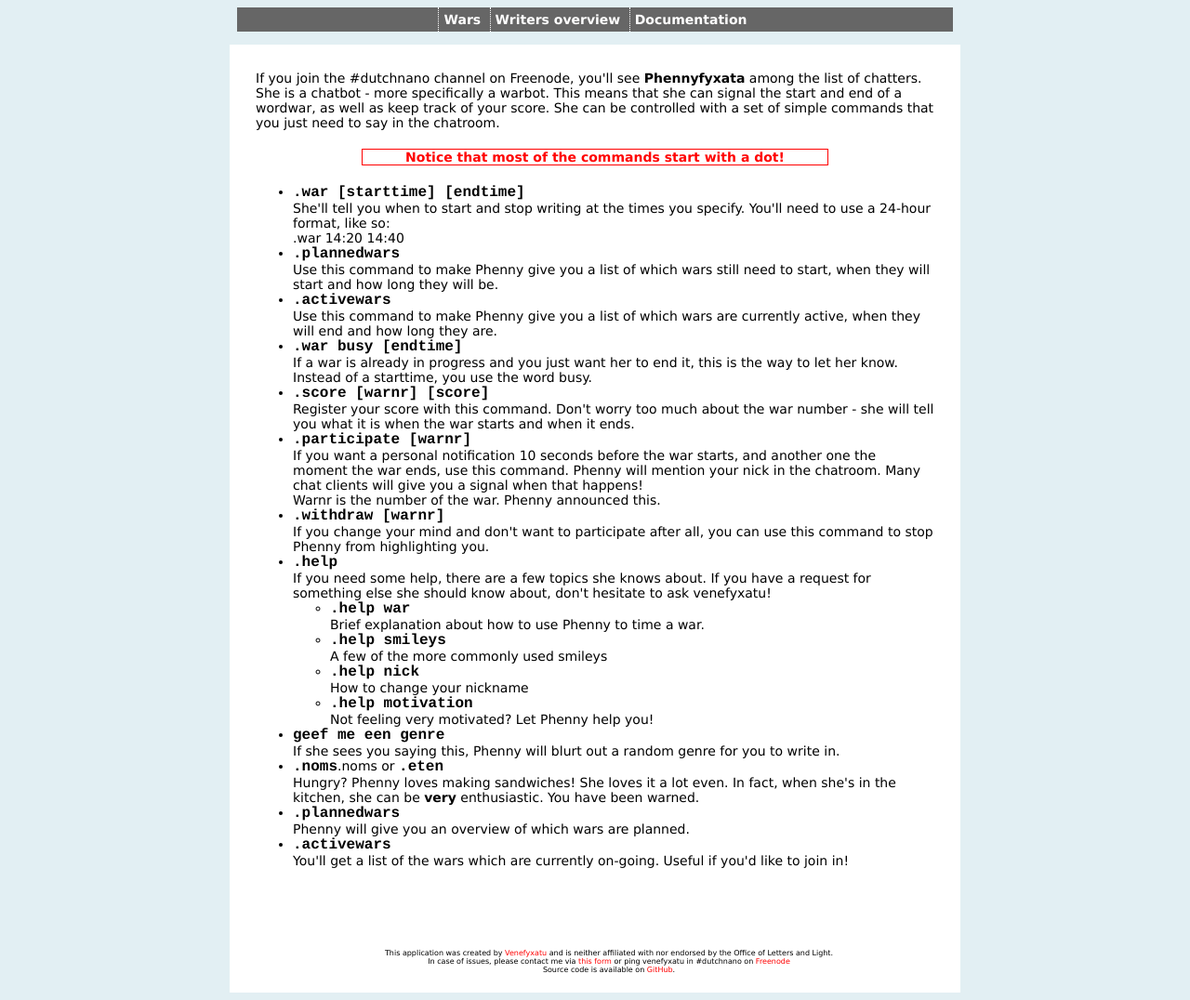
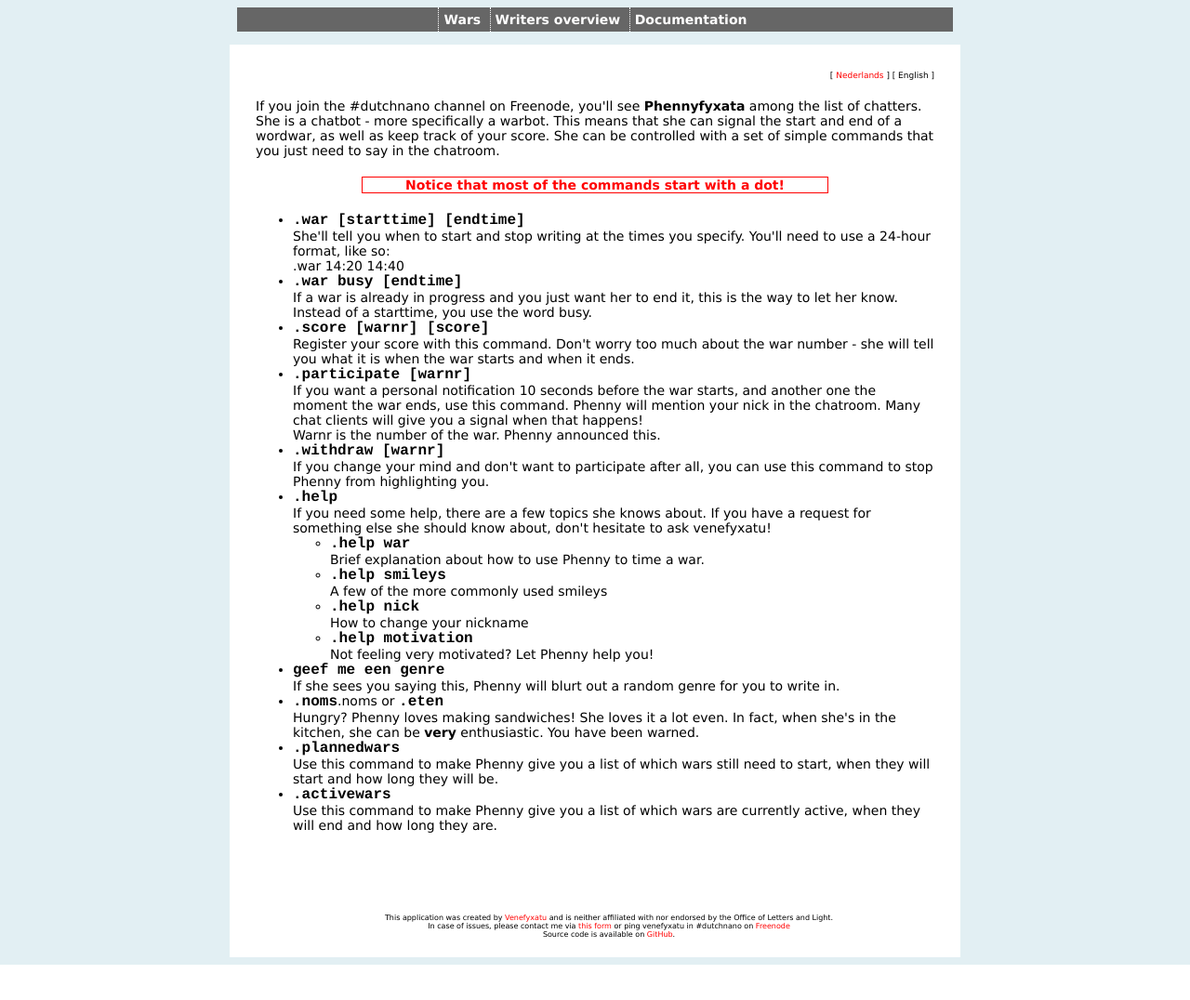
Before and after one commit to Venefyxatu/phennyfyxata, a Django app: template phennyfyxata/templates/scores/documentation.html in a window 1280 px wide. Shown: the whole page at 93% size. After the commit the page ends 1038 px from the top, so only its background shows below. Run offline with Django 3.2, Linux system fonts and the light colour scheme; the template is opened without the code that fills it, so the values that code supplies are empty.

Commit message:
Clean up documentation

```diff
--- a/phennyfyxata/templates/scores/documentation.html
+++ b/phennyfyxata/templates/scores/documentation.html
@@ -4,11 +4,9 @@
 
 {% block body %}
 
-<!--
 <div class="langmenu">
     [ <a href="/documentation/nl/">Nederlands</a> ] [ English ]
 </div>
--->
 
 {% trans "If you join the #dutchnano channel on Freenode, you'll see <b>Phennyfyxata</b> among the list of chatters. She is a chatbot - more specifically a warbot. This means that she can signal the start and end of a wordwar, as well as keep track of your score. She can be controlled with a set of simple commands that you just need to say in the chatroom.<br />" %}
 <div class="important">{% trans "Notice that most of the commands start with a dot!" %}</div>
@@ -17,10 +15,6 @@
     <li /><span class="command">.war [starttime] [endtime]</span><br />
     {% trans "She'll tell you when to start and stop writing at the times you specify. You'll need to use a 24-hour format, like so:" %}<br />
     .war 14:20 14:40
-    <li /><span class="command">.plannedwars</span><br />
-    {% trans "Use this command to make Phenny give you a list of which wars still need to start, when they will start and how long they will be." %}
-    <li /><span class="command">.activewars</span><br />
-    {% trans "Use this command to make Phenny give you a list of which wars are currently active, when they will end and how long they are." %}
     <li /><span class="command">.war busy [endtime]</span><br />
     {% trans "If a war is already in progress and you just want her to end it, this is the way to let her know. Instead of a starttime, you use the word busy." %}
     <li /><span class="command">.score [warnr] [score]</span><br />
@@ -47,9 +41,9 @@
     <li /><span class="command">.noms</span>.noms</span> or <span class="command">.eten</span><br />
     {% trans "Hungry? Phenny loves making sandwiches! She loves it a lot even. In fact, when she's in the kitchen, she can be <strong>very</strong> enthusiastic. You have been warned." %}
     <li /><span class="command">.plannedwars</span><br />
-    {% trans "Phenny will give you an overview of which wars are planned." %}
+    {% trans "Use this command to make Phenny give you a list of which wars still need to start, when they will start and how long they will be." %}
     <li /><span class="command">.activewars</span><br />
-    {% trans "You'll get a list of the wars which are currently on-going. Useful if you'd like to join in!" %}
+    {% trans "Use this command to make Phenny give you a list of which wars are currently active, when they will end and how long they are." %}
 </ul>
 
 {% endblock %}
--- a/phennyfyxata/templates/scores/documentation.nl.html
+++ b/phennyfyxata/templates/scores/documentation.nl.html
@@ -38,8 +38,8 @@ Als je naar het #dutchnano kanaal op Freenode gaat zal je daar <b>Phennyfyxata</
     <li /><span class="command">.noms</span>.noms</span> of <span class="command">.eten</span><br />
     Honger? Phenny maakt graag sandwiches. Heel graag. Als ze in de keuken staat is ze soms wel <strong>heel</strong> enthousiast. Je bent gewaarschuwd.
     <li /><span class="command">.plannedwars</span><br />
-    Phenny zal je even een lijstje geven met welke wars nog gepland zijn.
+    Phenny zal je een lijstje geven met welke wars er nog moeten starten, wanneer ze zullen starten en hoe lang ze zullen zijn.
     <li /><span class="command">.activewars</span><br />
-    Hiermee krijg je een lijstje met welke wars er op dit moment bezig zijn. Handig als je wil inpikken!
+    Je zal een lijstje krijgen met welke wars er op dit moment bezig zijn, wanneer ze zullen eindigen en hoe lang ze zullen zijn.
 </ul>
 {% endblock %}
```
